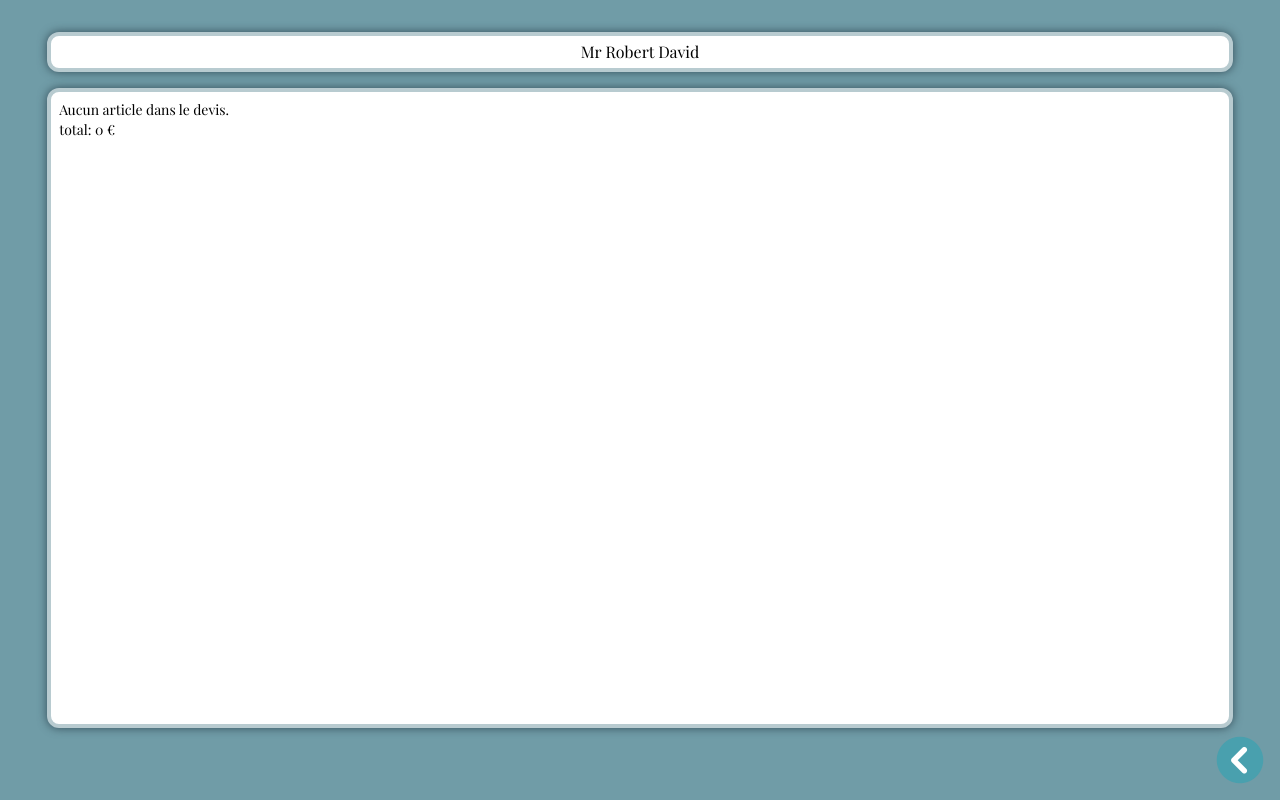
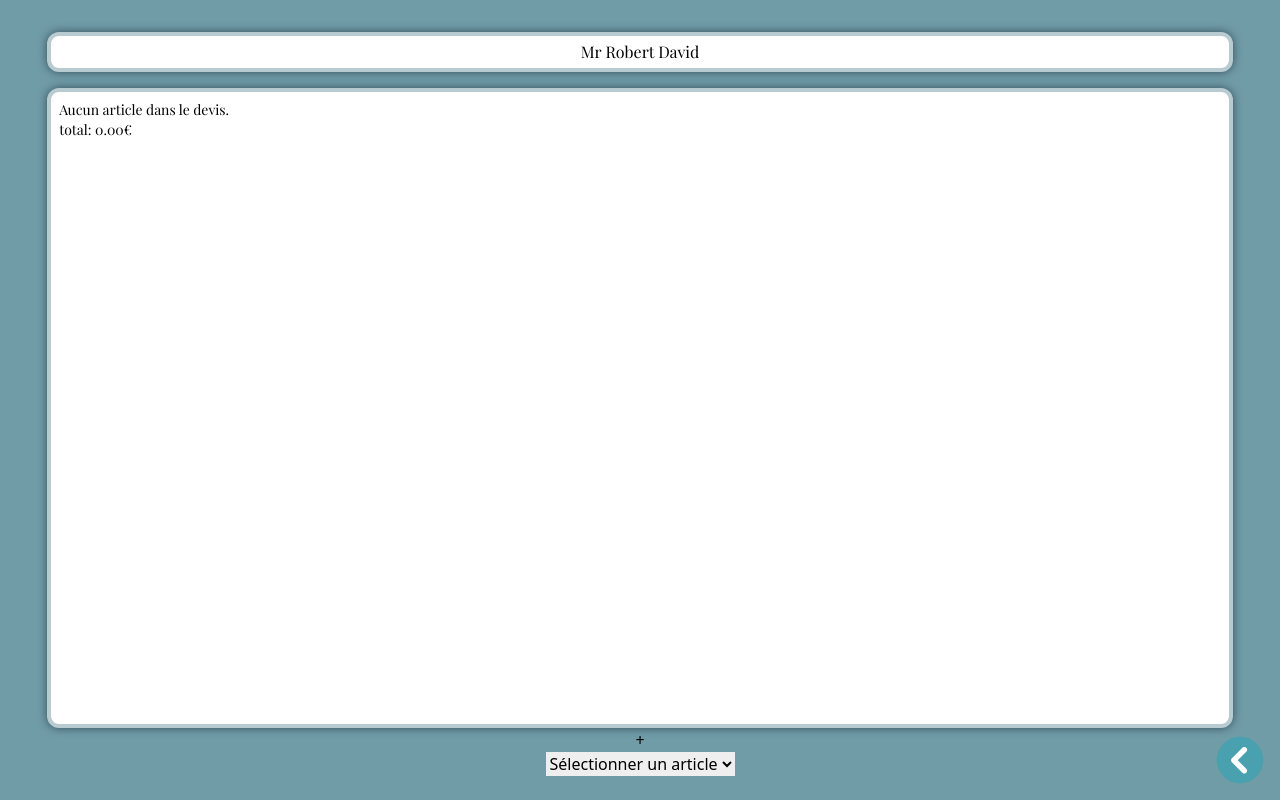
Before and after one commit to JordanSerafini/SLI-Form-V1, a React (Vite) app: page /devis-detail in a window 1280 px wide. Built offline with nearby package versions, Linux system fonts and the light colour scheme; sample sign-in values are in the browser's storage.

Commit message:
:construction: devis page in progress, add add on article List

```diff
--- a/src/components/Page/Devis/devisDetail.jsx
+++ b/src/components/Page/Devis/devisDetail.jsx
@@ -1,16 +1,31 @@
-import { useContext } from "react";
+import { useContext, useEffect, useState } from "react";
 import RatingContext from "../../../context/RatingContext";
 import HomeBtn from "../../Button/HomeBtn";
 
 function DevisDetail() {
-  const { devis, removeItemFromDevis } = useContext(RatingContext);
+  const { devis, removeItemFromDevis, setDevis, itemList } = useContext(RatingContext);
+  const [selectedItem, setSelectedItem] = useState(null);
+
+
+  useEffect(() => {
+    console.log(itemList);
+  }, [itemList]);
+
+  const addItem = () => {
+    return (
+      <input type="text" placeholder="Ajouter un article" />
+    );
+  };
 
   const handleRemoveItem = (index) => {
     removeItemFromDevis(index);
   };
 
-  const total = devis.items?.reduce((acc, item) => acc + parseFloat(item.salepricevatincluded), 0) || 0;
-
+  const total =
+    devis.items?.reduce(
+      (acc, item) => acc + parseFloat(item.salepricevatincluded),
+      0
+    ) || 0;
 
   return (
     <div className="bg-cream min-h-[100vh] overflow-x-hidden flex flex-col items-center p-4">
@@ -22,12 +37,13 @@ function DevisDetail() {
           <ul className="flex flex-col gap-2 p-1">
             {devis.items.map((item, index) => (
               <li
-              key={index}
-              className="border-b-2 pb-2 border-blue-light flex-row flex items-center gap-2 justify-between  w-9.5/10 mx-auto "
+                key={index}
+                className="border-b-2 pb-2 border-blue-light flex-row flex items-center gap-2 justify-between  w-9.5/10 mx-auto "
               >
-
-                <div className="border-r-2 border-blue-light p-1 w-6/10 overflow-auto">{item.caption}</div>
-                <div >{item.salepricevatincluded}</div>
+                <div className="border-r-2 border-blue-light p-1 w-6/10 overflow-auto">
+                  {item.caption}
+                </div>
+                <div>{item.salepricevatincluded}</div>
                 <button
                   onClick={() => handleRemoveItem(index)}
                   style={{ marginLeft: "10px" }}
@@ -41,10 +57,18 @@ function DevisDetail() {
         ) : (
           <p>Aucun article dans le devis.</p>
         )}
-        <div>
-          total: {total} €
-        </div>
+        <div>total: {total.toFixed(2)}€</div>
       </div>
+      <div className="" onClick={addItem}>+</div>
+      <select value={selectedItem} onChange={(e) => setSelectedItem(e.target.value)}>
+          <option value="">Sélectionner un article</option>
+          {itemList.map((item) => (
+            <option key={item.id} value={item}>
+              {item.caption} - {item.salepricevatincluded}
+            </option>
+          ))}
+        </select>
+
       <HomeBtn />
     </div>
   );
```
